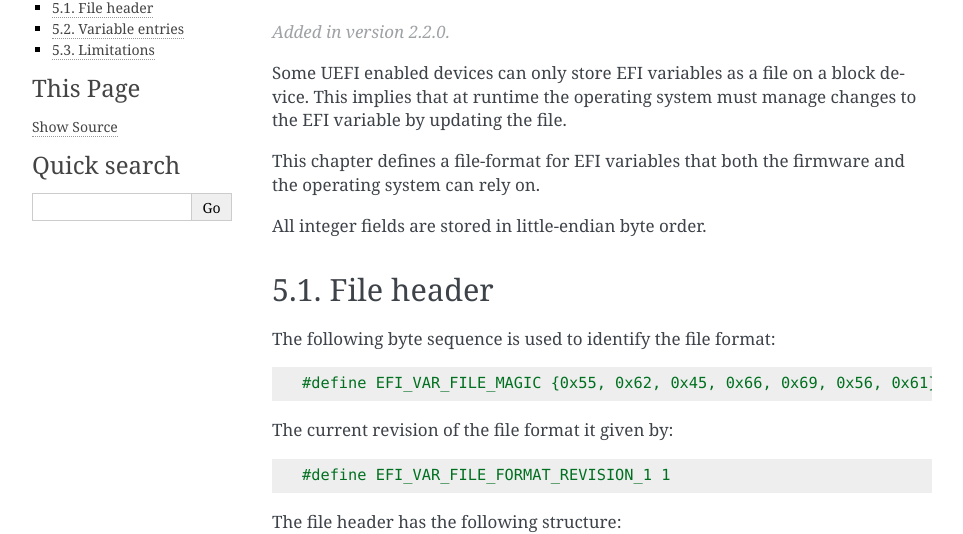
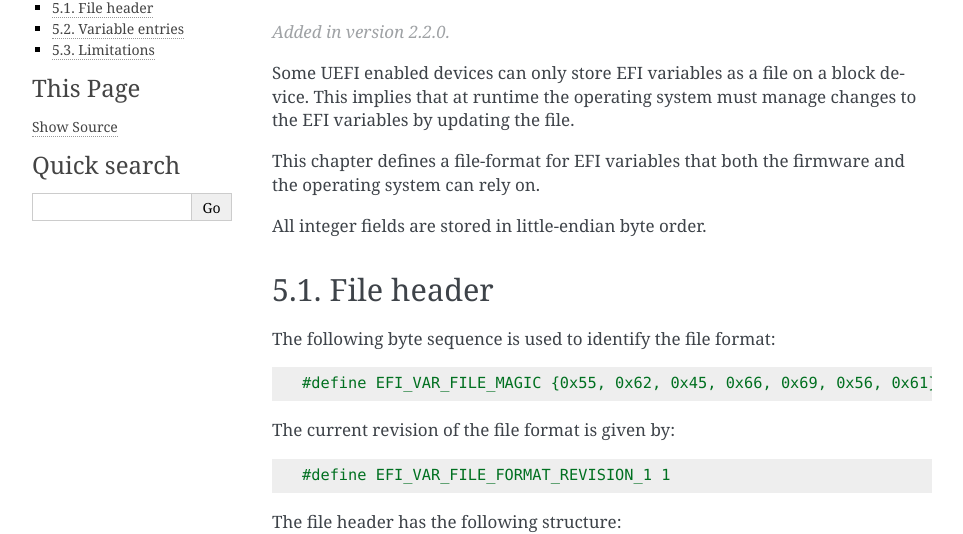
Before and after one commit to ARM-software/ebbr, a Sphinx documentation site: the page built from source/chapter5-variable-storage.rst, in a window 1280 px wide and 900 px high. Shown: the part 139-673 px from the top of the window, without its empty margins (148-1111 px from the left). Built offline with Sphinx 7.4.7, drawn with Linux system fonts in a browser that asks for light colours.

Commit message:
trivial: fix typos
Signed-off-by: Vincent Stehlé <vincent.stehle@arm.com>

```diff
--- a/source/chapter4-firmware-media.rst
+++ b/source/chapter4-firmware-media.rst
@@ -283,5 +283,5 @@ On removable media, firmware should be stored in the ESP under the
 Platform vendors should support their platform by providing a single
 .zip file that places all the required firmware files in the correct
 locations when extracted in the ESP ``/FIRMWARE`` directory.
-For simplicity sake, it is expected the same .zip file will recover the
+For simplicity's sake, it is expected the same .zip file will recover the
 firmware files in a dedicated firmware partition.
--- a/source/chapter5-variable-storage.rst
+++ b/source/chapter5-variable-storage.rst
@@ -8,7 +8,7 @@ File Format For Storing EFI Variables
 
 Some UEFI enabled devices can only store EFI variables as a file on a block
 device. This implies that at runtime the operating system must manage changes
-to the EFI variable by updating the file.
+to the EFI variables by updating the file.
 
 This chapter defines a file-format for EFI variables that both the firmware
 and the operating system can rely on.
@@ -24,7 +24,7 @@ The following byte sequence is used to identify the file format:
 
     #define EFI_VAR_FILE_MAGIC {0x55, 0x62, 0x45, 0x66, 0x69, 0x56, 0x61}
 
-The current revision of the file format it given by:
+The current revision of the file format is given by:
 
 .. code-block:: c
 
```
Also changed, not shown: other parts of source/chapter4-firmware-media.rst (+1 -1 lines), source/chapter1-about.rst (+4 -4 lines).
